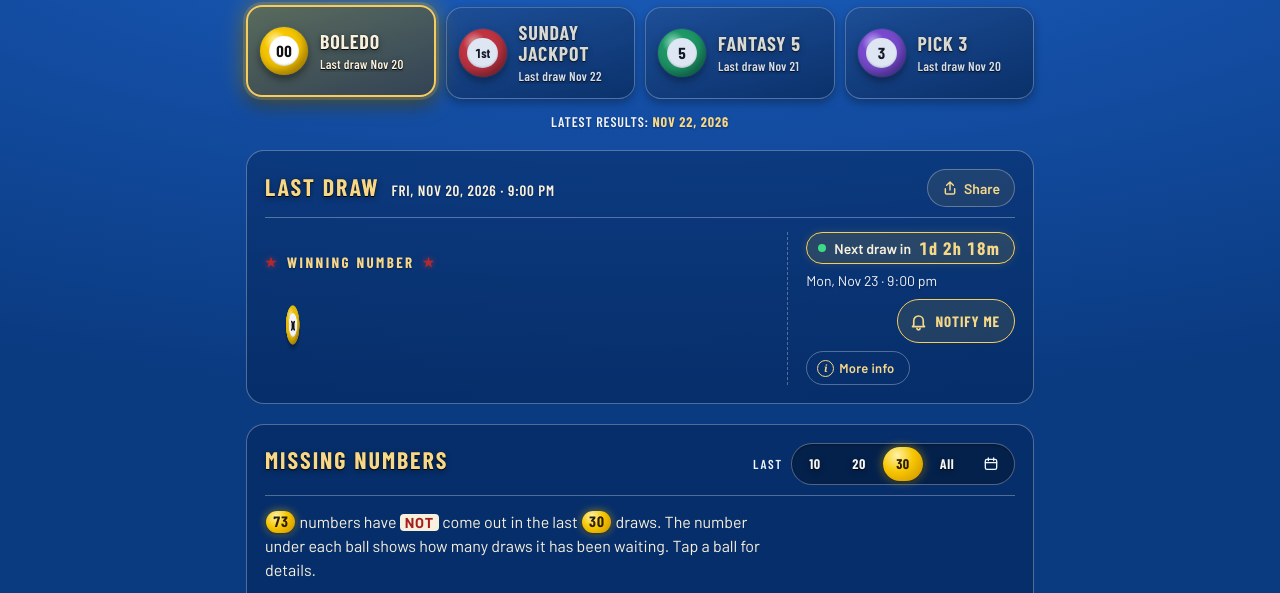
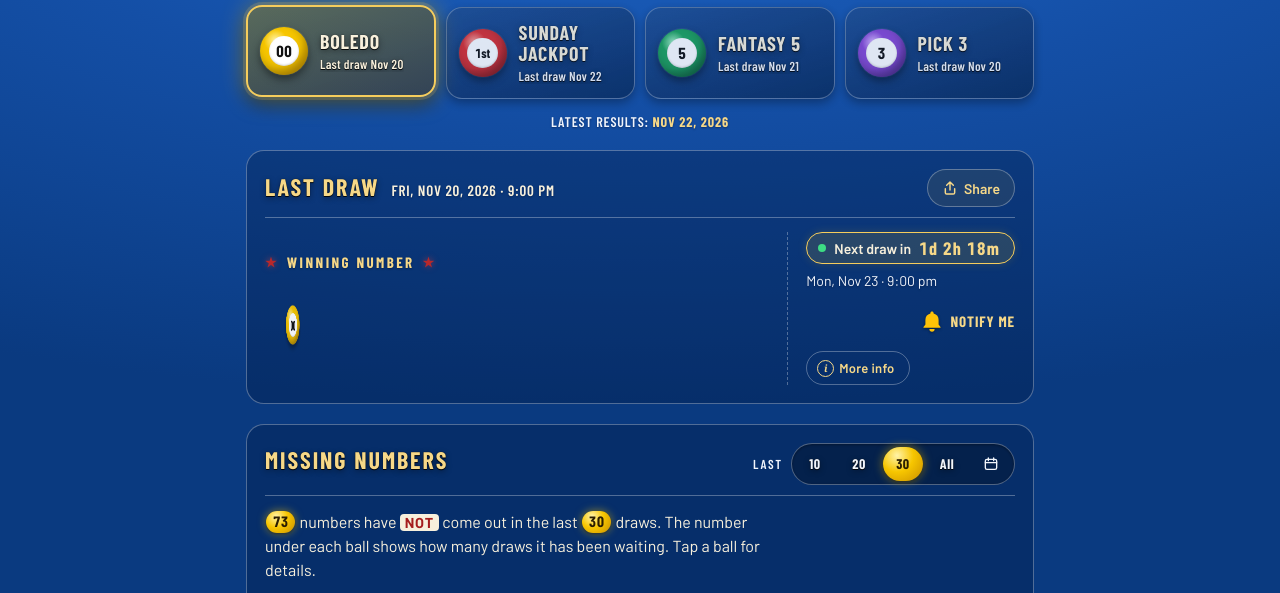
Before and after one commit to bitcoinbelizeai-ops/Missing-Numbers-Lotto, a plain HTML site: page index.html in a window 1280 px wide. Shown: the part 157-750 px from the top of the page. Drawn offline with nearby package versions, Linux system fonts and the light colour scheme; a web font is replaced by a local one.

Commit message:
Bell: solid yellow icon with no box, green dot when alerts are on
Co-Authored-By: Claude Opus 5.5 <noreply@anthropic.com>

```diff
--- a/app.css
+++ b/app.css
@@ -1250,16 +1250,16 @@ footer{font-size:14px}
 /* ---------- Draw alerts: "Notify me" bell (Nov 22, 2026) ----------
    Off: gold outline pill "Notify me". On: solid gold pill "Alerts on" with a small chevron (tap to change).
    It sits beside "More info" under the countdown in the Last Draw box. */
-.bellbtn{flex:none;display:inline-flex;align-items:center;gap:7px;min-height:44px;padding:6px 14px 6px 11px;border-radius:999px;cursor:pointer;
-  border:1.5px solid var(--gold);background:rgba(254,194,7,.10);color:var(--gold-ink);font:700 15px var(--f-label);letter-spacing:.06em;text-transform:uppercase;
-  transition:background-color .15s,box-shadow .15s,transform .1s}
-.bellbtn svg{width:19px;height:19px;flex:none;fill:none;stroke:currentColor;stroke-width:2.1;stroke-linecap:round;stroke-linejoin:round;transform-origin:50% 8%}
-.bellbtn:hover,.bellbtn:focus-visible{background:rgba(254,194,7,.2);box-shadow:0 0 12px rgba(254,194,7,.4);outline:none}
-.bellbtn:focus-visible{box-shadow:0 0 0 2px var(--felt-deep),0 0 0 4px var(--gold)}
-.bellbtn:active{transform:scale(.96)}
-.bellbtn.on{background:linear-gradient(180deg,var(--gold-hi),var(--gold) 45%,var(--gold-deep));color:#2a1d00;border-color:var(--gold-hi)}
-.bellbtn.on svg .bell-body{fill:currentColor}
-.bell-chev{display:none;width:7px;height:7px;margin:-3px 0 0 1px;border:solid currentColor;border-width:0 2px 2px 0;transform:rotate(45deg)}
+.bellbtn{flex:none;display:inline-flex;align-items:center;gap:6px;min-height:44px;padding:0 6px;margin:0 -6px 0 0;border:0;border-radius:12px;background:none;cursor:pointer;
+  color:var(--gold-ink);font:700 15px var(--f-label);letter-spacing:.06em;text-transform:uppercase;-webkit-tap-highlight-color:transparent;transition:color .15s,transform .1s}
+.bellbtn svg{width:24px;height:24px;flex:none;fill:var(--logo-yellow);filter:drop-shadow(0 1px 1.5px rgba(0,0,0,.45));transform-origin:50% 10%}
+.bellbtn:hover{color:var(--gold-hi)}
+.bellbtn:focus-visible{outline:2px solid var(--gold);outline-offset:2px}
+.bellbtn:active{transform:scale(.95)}
+/* on: a small green dot on the bell, and a chevron to show it can be changed */
+.bellbtn{position:relative}
+.bellbtn.on::before{content:"";position:absolute;left:22px;top:9px;width:9px;height:9px;border-radius:50%;background:#3ddc84;box-shadow:0 0 0 2px var(--felt-deep)}
+.bell-chev{display:none;width:7px;height:7px;margin:-4px 0 0 2px;border:solid currentColor;border-width:0 2px 2px 0;transform:rotate(45deg)}
 .bellbtn.on .bell-chev{display:inline-block}
 .drawinfo .bellbtn{margin-left:auto}
 @media (prefers-reduced-motion:no-preference){
--- a/index.html
+++ b/index.html
@@ -28,7 +28,7 @@
 <link rel="preconnect" href="https://fonts.googleapis.com">
 <link rel="preconnect" href="https://fonts.gstatic.com" crossorigin>
 <link rel="stylesheet" href="https://fonts.googleapis.com/css2?family=Outfit:wght@800&family=Barlow:wght@400;500;600;700&family=Barlow+Condensed:wght@600;700;800&display=swap">
-<link rel="stylesheet" href="app.css?v=c7d2e914">
+<link rel="stylesheet" href="app.css?v=d41a8b27">
 <script src="supabase-config.js?v=1"></script>
 <script async src="https://cdn.jsdelivr.net/npm/@supabase/supabase-js@2.45.4/dist/umd/supabase.js" integrity="sha384-0w2KAL2YHP6wKOkUDzkCDGgVvfmHnj02DHeQ6XcHOgTfFsGyonKOpShMH1x6nk9o" crossorigin="anonymous"></script>
 </head>
@@ -56,7 +56,7 @@
     </div>
     <div class="hub">
       <div class="lastdraw" id="lastDraw"></div>
-      <div class="drawinfo"><p id="drawNext"></p><button type="button" class="bellbtn" id="bellBtn" hidden aria-pressed="false" aria-label="Notify me when draw results are in"><svg viewBox="0 0 24 24" aria-hidden="true"><path class="bell-body" d="M6 16.5V11a6 6 0 0 1 12 0v5.5l1.6 2H4.4z"/><path d="M10 20.5a2 2 0 0 0 4 0"/></svg><span id="bellTxt">Notify me</span><span class="bell-chev" aria-hidden="true"></span></button><button type="button" class="more" data-more="drawFine" aria-expanded="false" aria-controls="drawFine">More info</button></div>
+      <div class="drawinfo"><p id="drawNext"></p><button type="button" class="bellbtn" id="bellBtn" hidden aria-pressed="false" aria-label="Notify me when draw results are in"><svg viewBox="0 0 24 24" aria-hidden="true"><path d="M12 2.4c-.9 0-1.6.7-1.6 1.6v.5A6.6 6.6 0 0 0 5.4 11v4.4l-1.9 2.5c-.3.4 0 .9.5.9h16c.5 0 .8-.5.5-.9l-1.9-2.5V11a6.6 6.6 0 0 0-5-6.5V4c0-.9-.7-1.6-1.6-1.6z"/><path d="M9.4 20.1h5.2a2.6 2.6 0 0 1-5.2 0z"/></svg><span id="bellTxt">Notify me</span><span class="bell-chev" aria-hidden="true"></span></button><button type="button" class="more" data-more="drawFine" aria-expanded="false" aria-controls="drawFine">More info</button></div>
     </div>
     <p class="fine" id="drawFine" hidden></p>
   </section>
```
